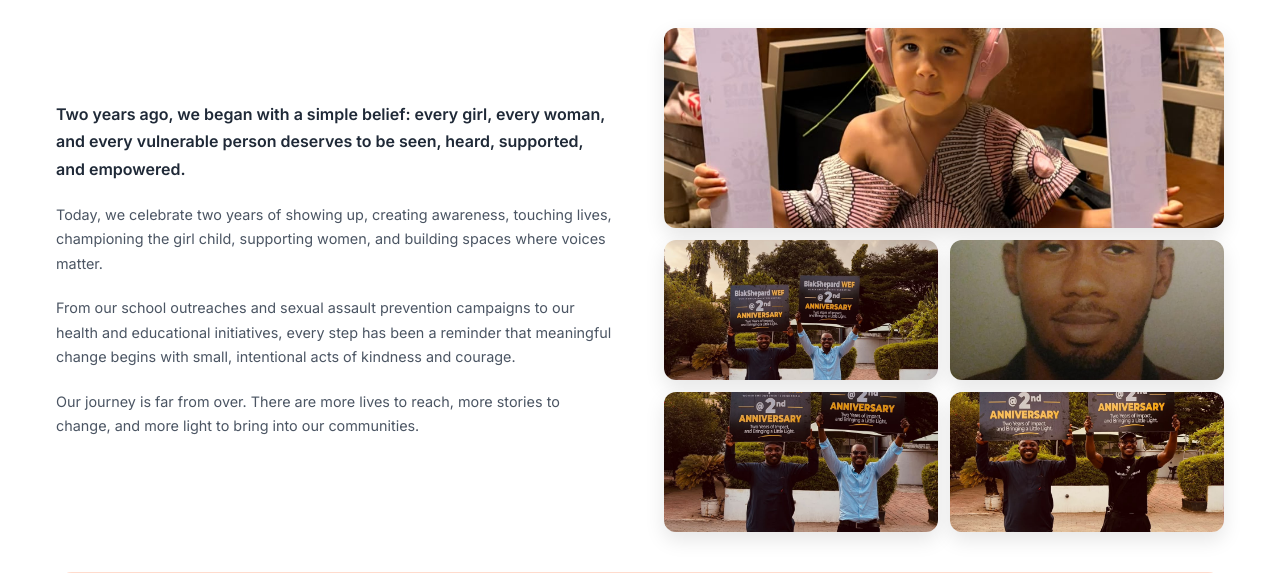
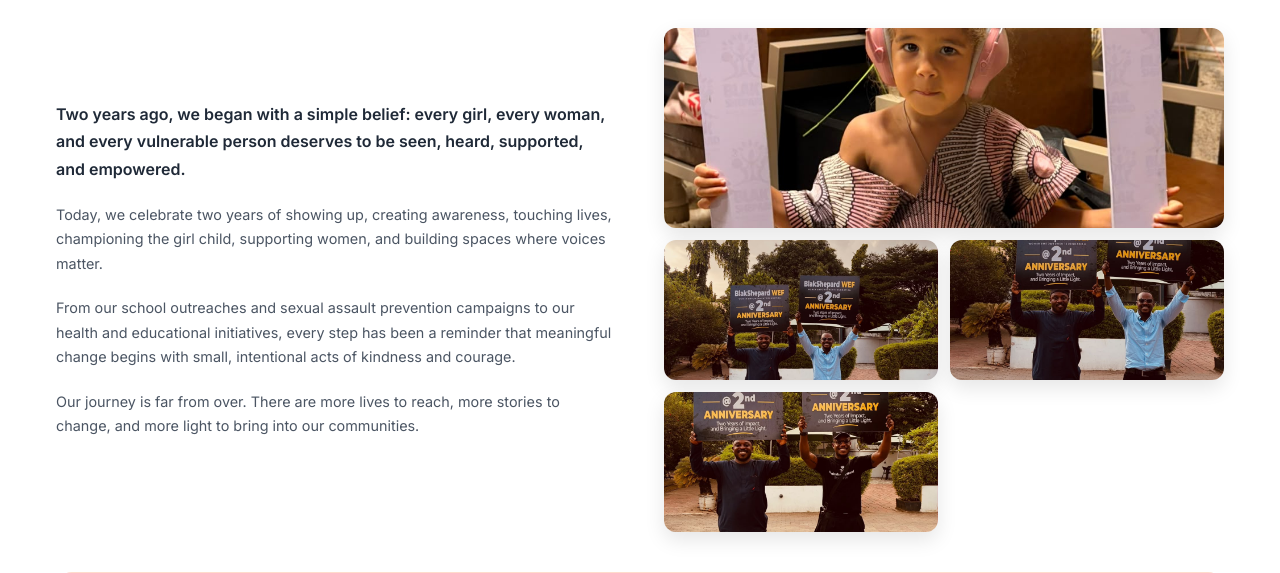
Before and after one commit to devminerva-labs/blackshepherd, a Flask app: page /about in a window 1280 px wide. Shown: the part 2039-2612 px from the top of the page. Run offline with Flask 3, Linux system fonts and the light colour scheme; some libraries are stand-ins or nearby versions.

Commit message:
Remove stray headshot from anniversary gallery on About page
One of the supplied photos was a close-up ID-style headshot, not an
event photo, and didn't belong in the public gallery.

Co-Authored-By: Claude Sonnet 5 <noreply@anthropic.com>

```diff
--- a/templates/about.html
+++ b/templates/about.html
@@ -130,9 +130,8 @@
                 <div class="anniversary-gallery">
                     <img src="{{ url_for('static', filename='images/anniversary/photo-1.jpg') }}" alt="Blak Shepard WEF anniversary moment 1" class="anniversary-photo photo-tall">
                     <img src="{{ url_for('static', filename='images/anniversary/photo-2.jpg') }}" alt="Blak Shepard WEF anniversary moment 2" class="anniversary-photo">
-                    <img src="{{ url_for('static', filename='images/anniversary/photo-3.jpg') }}" alt="Blak Shepard WEF anniversary moment 3" class="anniversary-photo">
-                    <img src="{{ url_for('static', filename='images/anniversary/photo-4.jpg') }}" alt="Blak Shepard WEF anniversary moment 4" class="anniversary-photo">
-                    <img src="{{ url_for('static', filename='images/anniversary/photo-5.jpg') }}" alt="Blak Shepard WEF anniversary moment 5" class="anniversary-photo">
+                    <img src="{{ url_for('static', filename='images/anniversary/photo-4.jpg') }}" alt="Blak Shepard WEF anniversary moment 3" class="anniversary-photo">
+                    <img src="{{ url_for('static', filename='images/anniversary/photo-5.jpg') }}" alt="Blak Shepard WEF anniversary moment 4" class="anniversary-photo">
                 </div>
             </div>
 
```
Also changed, not shown: static/images/anniversary/photo-3.jpg (deleted).
